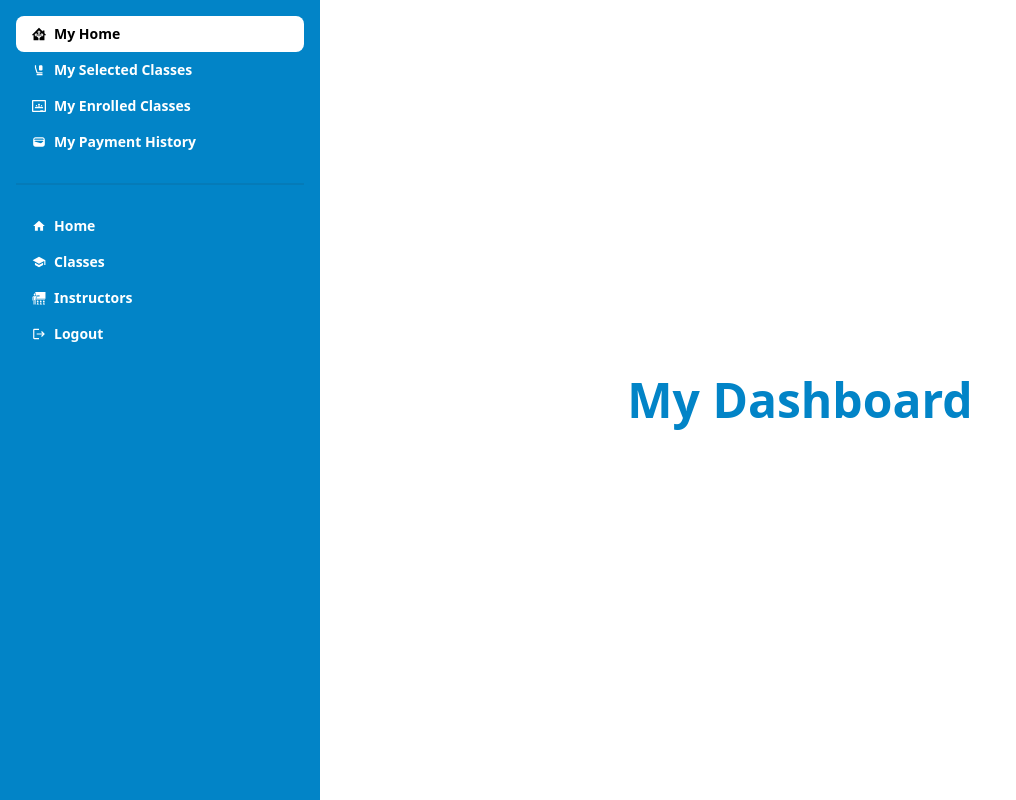
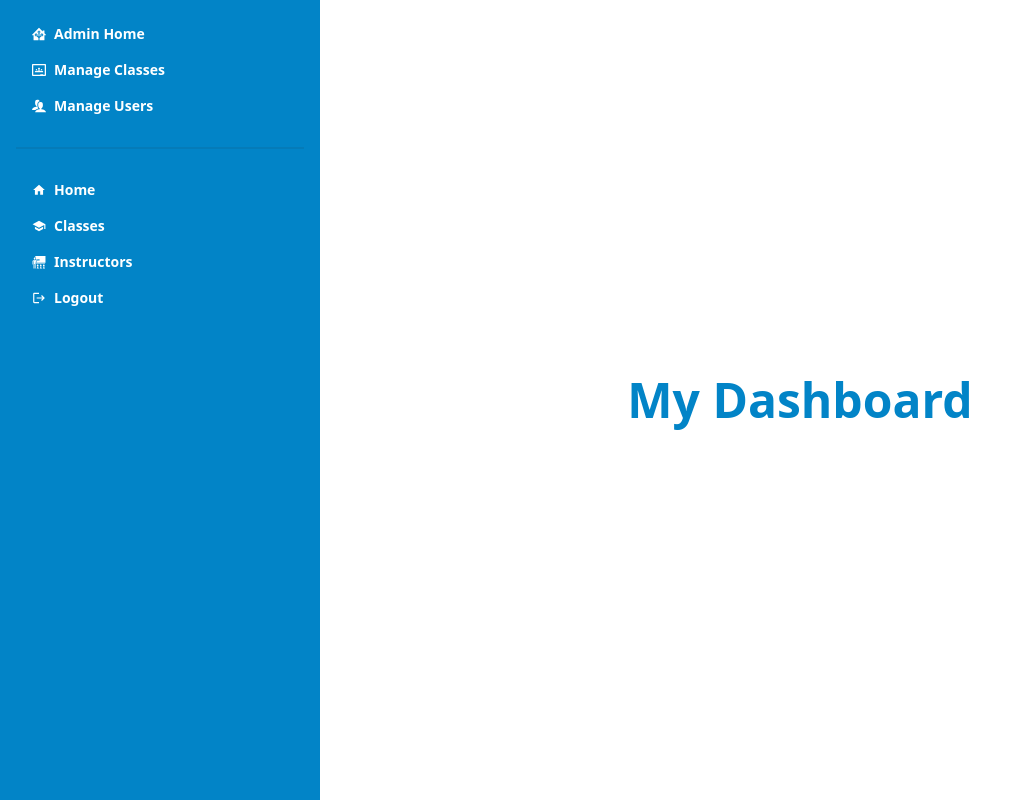
Before and after one commit to imtiaz-ahmmed/inner-light-client, a React (Vite) app: page /dashboard in a window 1280 px wide. Shown: the whole page, without its empty margins (0-1016 px from the left). Built offline with nearby package versions, Linux system fonts and the light colour scheme; no server answers; sample sign-in values are in the browser's storage.

Commit message:
dashboard route setup

```diff
--- a/src/Layout/Dashboard.jsx
+++ b/src/Layout/Dashboard.jsx
@@ -9,6 +9,7 @@ import {
 } from "react-icons/md";
 import { SiGoogleclassroom, SiHomeassistant } from "react-icons/si";
 import { GiTeacher } from "react-icons/gi";
+import { ImUsers } from "react-icons/im";
 import { AuthContext } from "../providers/AuthProviders";
 import Swal from "sweetalert2";
 import { Helmet } from "react-helmet";
@@ -29,6 +30,8 @@ const Dashboard = () => {
       .then()
       .catch((error) => console.log(error));
   };
+
+  const isAdmin = true;
   return (
     <div className="drawer lg:drawer-open">
       <Helmet>
@@ -53,10 +56,49 @@ const Dashboard = () => {
         <label htmlFor="my-drawer-2" className="drawer-overlay"></label>
         <ul className="menu p-4 w-80  h-full bg-sky-600 text-white font-bold">
           {/* Sidebar content here */}
+          {isAdmin ? (
+            <>
               <li>
                 <NavLink
-              to={"/dashboard"}
-              className={({ isActive }) => (isActive ? "dActive" : "dDefault")}
+                  to={"/dashboard/admin"}
+                  className={({ isActive }) =>
+                    isActive ? "dActive" : "dDefault"
+                  }
+                >
+                  <SiHomeassistant />
+                  Admin Home
+                </NavLink>
+              </li>
+              <li>
+                <NavLink
+                  to={"/dashboard/admin/manage-classes"}
+                  className={({ isActive }) =>
+                    isActive ? "dActive" : "dDefault"
+                  }
+                >
+                  <SiGoogleclassroom />
+                  Manage Classes
+                </NavLink>
+              </li>
+              <li>
+                <NavLink
+                  to={"/dashboard/admin/manage-users"}
+                  className={({ isActive }) =>
+                    isActive ? "dActive" : "dDefault"
+                  }
+                >
+                  <ImUsers /> Manage Users
+                </NavLink>
+              </li>
+            </>
+          ) : (
+            <>
+              <li>
+                <NavLink
+                  to={"/dashboard/student"}
+                  className={({ isActive }) =>
+                    isActive ? "dActive" : "dDefault"
+                  }
                 >
                   <SiHomeassistant />
                   My Home
@@ -64,8 +106,10 @@ const Dashboard = () => {
               </li>
               <li>
                 <NavLink
-              to={"/dashboard/my-selected-classes"}
-              className={({ isActive }) => (isActive ? "dActive" : "dDefault")}
+                  to={"/dashboard/student/my-selected-classes"}
+                  className={({ isActive }) =>
+                    isActive ? "dActive" : "dDefault"
+                  }
                 >
                   <MdFlightClass />
                   My Selected Classes
@@ -73,8 +117,10 @@ const Dashboard = () => {
               </li>
               <li>
                 <NavLink
-              to={"/dashboard/my-enrolled-classes"}
-              className={({ isActive }) => (isActive ? "dActive" : "dDefault")}
+                  to={"/dashboard/student/my-enrolled-classes"}
+                  className={({ isActive }) =>
+                    isActive ? "dActive" : "dDefault"
+                  }
                 >
                   <SiGoogleclassroom /> My Enrolled Classes
                 </NavLink>
@@ -82,11 +128,15 @@ const Dashboard = () => {
               <li>
                 <NavLink
                   to={"/dashboard/my-payment-history"}
-              className={({ isActive }) => (isActive ? "dActive" : "dDefault")}
+                  className={({ isActive }) =>
+                    isActive ? "dActive" : "dDefault"
+                  }
                 >
                   <MdOutlineWallet /> My Payment History
                 </NavLink>
               </li>
+            </>
+          )}
           <div className="divider"></div>
           <li>
             <NavLink
--- a/src/pages/Authentication/Register/Register.jsx
+++ b/src/pages/Authentication/Register/Register.jsx
@@ -16,6 +16,7 @@ const Register = () => {
 
   const [registerError, setRegisterError] = useState("");
   const navigate = useNavigate();
+  const from = location.state?.from?.pathname || "/";
   const onSubmit = (data) => {
     console.log(data);
     createUser(data.email, data.password).then((result) => {
--- /dev/null
+++ b/src/pages/Dashboard/Admin/AdminDashboard/AdminDashboard.jsx
@@ -0,0 +1,11 @@
+import React from "react";
+
+const AdminDashboard = () => {
+  return (
+    <div>
+      <h2>Admin DashBoard</h2>
+    </div>
+  );
+};
+
+export default AdminDashboard;
--- /dev/null
+++ b/src/pages/Dashboard/Admin/ManageClasses/ManageClasses.jsx
@@ -0,0 +1,11 @@
+import React from "react";
+
+const ManageClasses = () => {
+  return (
+    <div>
+      <h2>ManageClasses</h2>
+    </div>
+  );
+};
+
+export default ManageClasses;
--- /dev/null
+++ b/src/pages/Dashboard/Admin/ManageUsers/ManageUsers.jsx
@@ -0,0 +1,44 @@
+import { useQuery } from "@tanstack/react-query";
+import React from "react";
+import { Helmet } from "react-helmet";
+
+const ManageUsers = () => {
+  const { data: users = [], refetch } = useQuery(["users"], async () => {
+    const res = await fetch("http://localhost:5000/users");
+    const data = await res.json();
+    return data;
+  });
+
+  console.log(users);
+  return (
+    <div>
+      <Helmet>
+        <title>Inner Light | Manage Users</title>
+      </Helmet>
+      <div className="overflow-x-auto">
+        <table className="table table-zebra">
+          {/* head */}
+          <thead>
+            <tr>
+              <th></th>
+              <th>Name : {users.length}</th>
+              <th>Job</th>
+              <th>Favorite Color</th>
+            </tr>
+          </thead>
+          <tbody>
+            {/* row 1 */}
+            <tr>
+              <th>1</th>
+              <td>Cy Ganderton</td>
+              <td>Quality Control Specialist</td>
+              <td>Blue</td>
+            </tr>
+          </tbody>
+        </table>
+      </div>
+    </div>
+  );
+};
+
+export default ManageUsers;
--- /dev/null
+++ b/src/pages/Dashboard/Instructor/AddClass/AddClass.jsx
@@ -0,0 +1,11 @@
+import React from "react";
+
+const AddClass = () => {
+  return (
+    <div>
+      <h2>AddClass</h2>
+    </div>
+  );
+};
+
+export default AddClass;
--- /dev/null
+++ b/src/pages/Dashboard/Instructor/MyClass/MyClass.jsx
@@ -0,0 +1,11 @@
+import React from "react";
+
+const MyClass = () => {
+  return (
+    <div>
+      <h2>My Class</h2>
+    </div>
+  );
+};
+
+export default MyClass;
--- /dev/null
+++ b/src/pages/Dashboard/Student/MyEnrolledClasses/MyEnrolledClasses.jsx
@@ -0,0 +1,11 @@
+import React from "react";
+
+const MyEnrolledClasses = () => {
+  return (
+    <div>
+      <h2>MyEnrolledClasses</h2>
+    </div>
+  );
+};
+
+export default MyEnrolledClasses;
--- /dev/null
+++ b/src/pages/Dashboard/Student/MyPaymentHistory/MyPaymentHistory.jsx
@@ -0,0 +1,11 @@
+import React from "react";
+
+const MyPaymentHistory = () => {
+  return (
+    <div>
+      <h2>MyPaymentHistory</h2>
+    </div>
+  );
+};
+
+export default MyPaymentHistory;
--- a/src/pages/Dashboard/MySelectedClasses/MySelectedClasses.jsx
+++ b/src/pages/Dashboard/Student/MySelectedClasses/MySelectedClasses.jsx
@@ -1,8 +1,9 @@
 import React from "react";
-import useSelectedClass from "../../../Hooks/useSelectedClass";
+
 import { Helmet } from "react-helmet";
 import { RiDeleteBin6Line } from "react-icons/ri";
 import Swal from "sweetalert2";
+import useSelectedClass from "../../../../Hooks/useSelectedClass";
 
 const MySelectedClasses = () => {
   const [selectedClasses, refetch] = useSelectedClass();
--- /dev/null
+++ b/src/pages/Dashboard/Student/StudentDashboard/StudentDashboard.jsx
@@ -0,0 +1,11 @@
+import React from "react";
+
+const StudentDashboard = () => {
+  return (
+    <div>
+      <h2>StudentDashboard</h2>
+    </div>
+  );
+};
+
+export default StudentDashboard;
```
Also changed, not shown: src/Routes/Routes.jsx (+33 -2 lines). Lines whose indentation alone changed are shown as unchanged.
